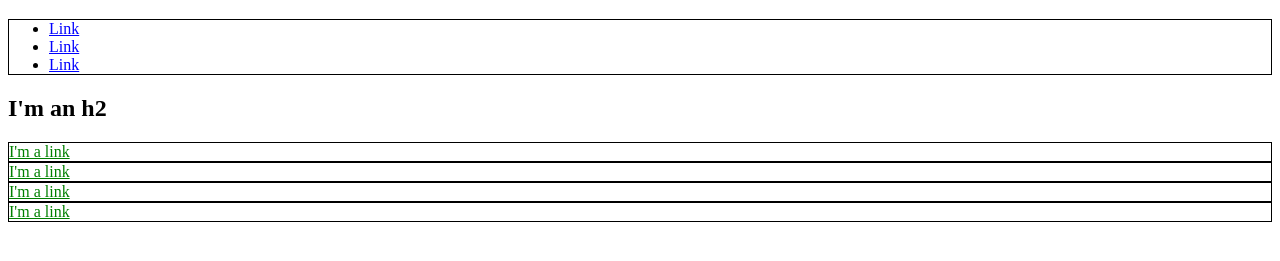
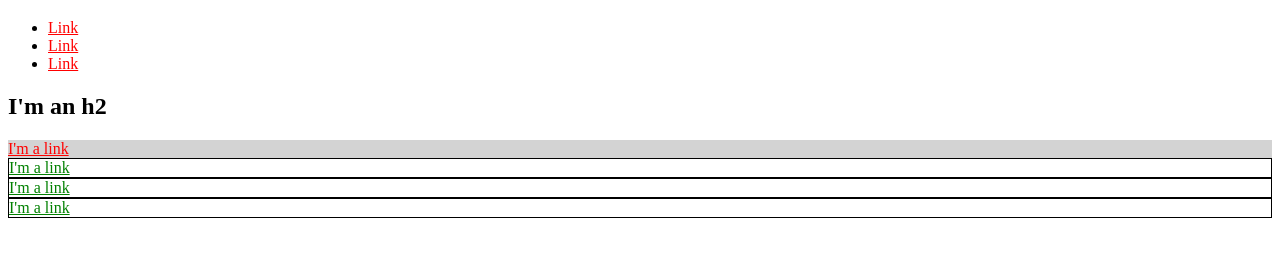
Before and after one commit to greerevins/greerevins.github.io, a plain HTML site: page index.html in a window 1280 px wide. Shown: the part 61-322 px from the top of the page. Drawn offline with Linux system fonts and the light colour scheme.

Commit message:
added ids and classes

```diff
--- a/index.html
+++ b/index.html
@@ -6,18 +6,19 @@
   <meta charset="utf-8">
   <style>
     a {
-      color: blue;
-  }
+      color: red;
+    }
 
-    div {
+    .bio-box a {
+      color: green;
+    }
+
+    .bio-box {
       border: 1px solid black;
     }
-    div a {
-      color: green;
-    }
-    ul {
-      border: 1px solid black;
 
+    #exec-bio {
+      background-color: lightgray;
     }
   </style>
 </head>
@@ -36,17 +37,17 @@
     </li>
   </ul>
   <h2>I'm an h2</h2>
-  <div>
-    <a href="http://example.com/" >I'm a link</a>
+  <div id="exec-bio">
+    <a href="http://example.com/">I'm a link</a>
   </div>
-  <div>
-    <a href="http://example.com/" >I'm a link</a>
+  <div class="bio-box">
+    <a href="http://example.com/">I'm a link</a>
   </div>
-  <div>
-    <a href="http://example.com/" >I'm a link</a>
+  <div class="bio-box">
+    <a href="http://example.com/">I'm a link</a>
   </div>
-  <div>
-    <a href="http://example.com/" >I'm a link</a>
+  <div class="bio-box">
+    <a href="http://example.com/">I'm a link</a>
   </div>
 </body>
 
```
